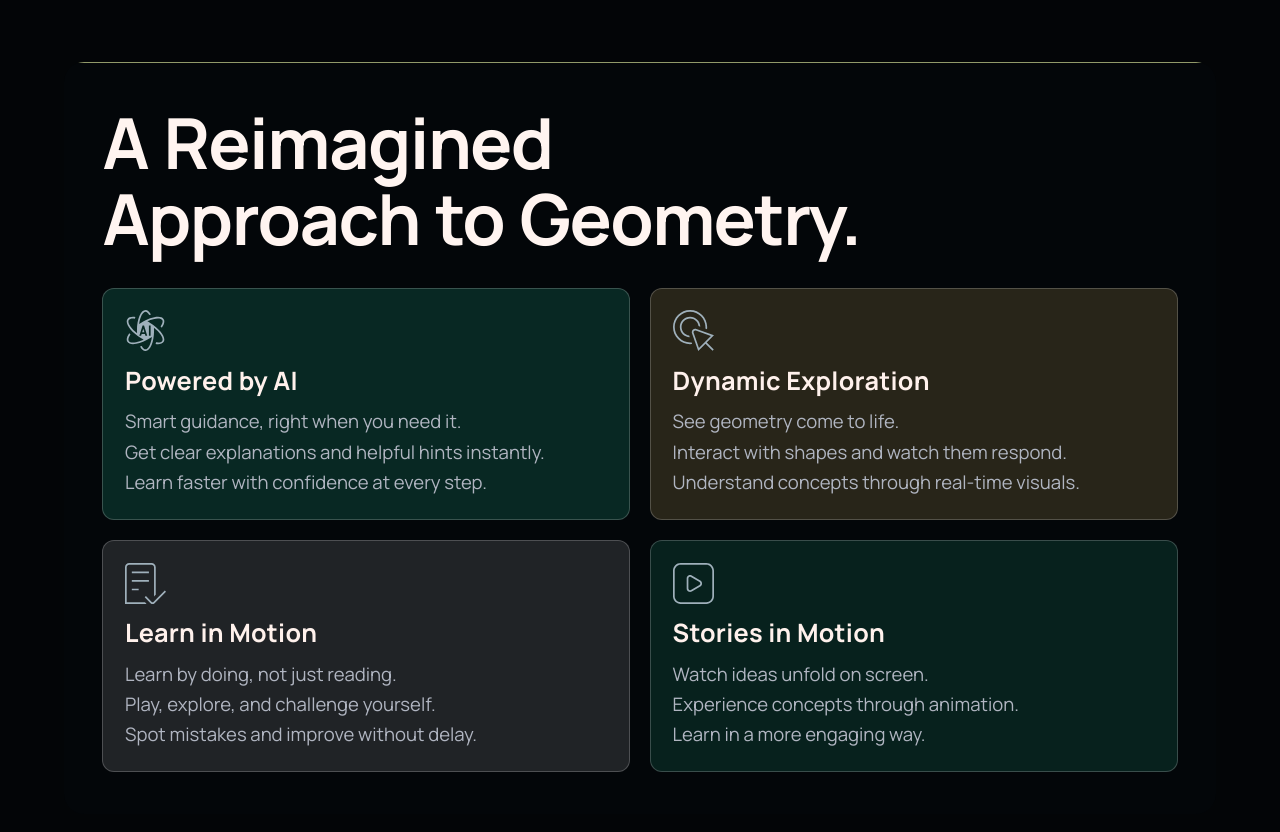
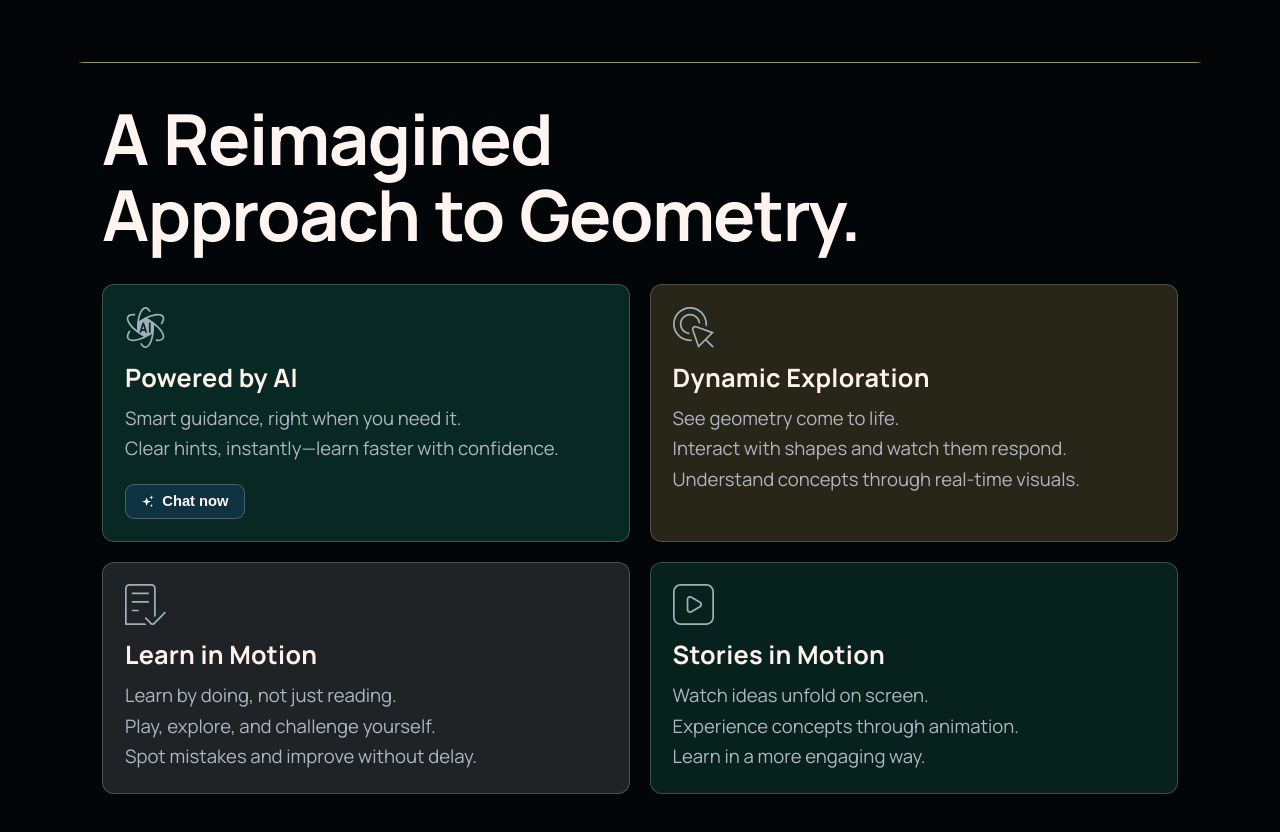
Before and after one commit to qmul-jp/ebu5315-interactive-media-design-and-production-2025-2026-25-26_ebu5315_g9, a plain HTML site: page homepage/homepage.html in a window 1280 px wide. Shown: the part 818-1650 px from the top of the page. Drawn offline with Linux system fonts and the light colour scheme.

Commit message:
v1.0.a.3.4
update feature layout

```diff
--- a/homepage/homepage.html
+++ b/homepage/homepage.html
@@ -183,25 +183,32 @@
 
       <section class="core-features" aria-labelledby="core-features-title">
         <div class="core-features-head">
-          <h2 id="core-features-title">
+          <h2 id="core-features-title" class="scroll-title-reveal">
             <span class="title-line">A Reimagined</span>
             <span class="title-line title-line-nowrap">Approach to Geometry.</span>
           </h2>
         </div>
         <div class="core-features-grid">
           <article class="core-feature-card">
-            <span class="core-feature-icon" aria-hidden="true">
+            <span class="core-feature-icon scroll-title-reveal" data-reveal-delay="40" aria-hidden="true">
               <img src="icon/ai.svg" alt="" />
             </span>
             <h3>Powered by AI</h3>
             <p>
               Smart guidance, right when you need it.<br />
-              Get clear explanations and helpful hints instantly.<br />
-              Learn faster with confidence at every step.
+              Clear hints, instantly&mdash;learn faster with confidence.
             </p>
+            <button class="core-feature-chat-btn" type="button">
+              <svg class="core-feature-chat-btn-icon" viewBox="0 0 24 24" aria-hidden="true">
+                <path
+                  d="M12 2l1.8 5.2L19 9l-5.2 1.8L12 16l-1.8-5.2L5 9l5.2-1.8L12 2zm6.5 11l.9 2.6 2.6.9-2.6.9-.9 2.6-.9-2.6-2.6-.9 2.6-.9.9-2.6zm-13 1l.7 2 2 .7-2 .7-.7 2-.7-2-2-.7 2-.7.7-2z"
+                />
+              </svg>
+              <span>Chat now</span>
+            </button>
           </article>
           <article class="core-feature-card">
-            <span class="core-feature-icon" aria-hidden="true">
+            <span class="core-feature-icon scroll-title-reveal" data-reveal-delay="80" aria-hidden="true">
               <img src="icon/interactive.svg" alt="" />
             </span>
             <h3>Dynamic Exploration</h3>
@@ -212,7 +219,7 @@
             </p>
           </article>
           <article class="core-feature-card">
-            <span class="core-feature-icon" aria-hidden="true">
+            <span class="core-feature-icon scroll-title-reveal" data-reveal-delay="120" aria-hidden="true">
               <img src="icon/test.svg" alt="" />
             </span>
             <h3>Learn in Motion</h3>
@@ -223,7 +230,7 @@
             </p>
           </article>
           <article class="core-feature-card">
-            <span class="core-feature-icon" aria-hidden="true">
+            <span class="core-feature-icon scroll-title-reveal" data-reveal-delay="160" aria-hidden="true">
               <img src="icon/video.svg" alt="" />
             </span>
             <h3>Stories in Motion</h3>
--- a/homepage/script.js
+++ b/homepage/script.js
@@ -269,3 +269,54 @@
 
   requestAnimationFrame(render);
 })();
+
+(() => {
+  const titles = Array.from(document.querySelectorAll(".scroll-title-reveal"));
+  if (!titles.length) {
+    return;
+  }
+
+  const reduceMotion = window.matchMedia(
+    "(prefers-reduced-motion: reduce)"
+  ).matches;
+
+  const reveal = (el) => {
+    el.classList.add("is-visible");
+  };
+
+  if (reduceMotion || !("IntersectionObserver" in window)) {
+    titles.forEach(reveal);
+    return;
+  }
+
+  titles.forEach((title, index) => {
+    const customDelay = Number.parseInt(
+      title.getAttribute("data-reveal-delay") || "",
+      10
+    );
+    const delay = Number.isFinite(customDelay) ? customDelay : index * 45;
+    title.style.setProperty("--reveal-delay", `${delay}ms`);
+  });
+
+  const observer = new IntersectionObserver(
+    (entries) => {
+      entries.forEach((entry) => {
+        if (entry.isIntersecting) {
+          reveal(entry.target);
+        } else {
+          entry.target.classList.remove("is-visible");
+        }
+      });
+    },
+    {
+      threshold: 0.3,
+      rootMargin: "0px 0px -8% 0px",
+    }
+  );
+
+  requestAnimationFrame(() => {
+    requestAnimationFrame(() => {
+      titles.forEach((title) => observer.observe(title));
+    });
+  });
+})();
--- a/homepage/styles.css
+++ b/homepage/styles.css
@@ -237,6 +237,24 @@
   text-wrap: balance;
 }
 
+.scroll-title-reveal {
+  opacity: 0;
+  transform: translate3d(0, 24px, 0) scale(0.988);
+  filter: blur(7px);
+  transition:
+    opacity 560ms cubic-bezier(0.22, 1, 0.36, 1),
+    transform 620ms cubic-bezier(0.22, 1, 0.36, 1),
+    filter 620ms cubic-bezier(0.22, 1, 0.36, 1);
+  will-change: opacity, transform, filter;
+}
+
+.scroll-title-reveal.is-visible {
+  opacity: 1;
+  transform: translate3d(0, 0, 0) scale(1);
+  filter: blur(0);
+  transition-delay: var(--reveal-delay, 0ms);
+}
+
 .hero-intro {
   margin: 0;
   max-width: 64ch;
@@ -407,6 +425,44 @@
   color: color-mix(in oklch, var(--muted) 87%, white);
   font-size: clamp(1.08rem, 1.45vw, 1.28rem);
   line-height: 1.64;
+}
+
+.core-feature-chat-btn {
+  margin-top: 1.25rem;
+  display: inline-flex;
+  align-items: center;
+  justify-content: center;
+  gap: 0.38rem;
+  min-height: 2.2rem;
+  padding: 0.4rem 0.95rem;
+  border-radius: 9px;
+  border: 1px solid color-mix(in oklch, white 24%, transparent);
+  background: color-mix(in oklch, var(--accent) 28%, var(--panel));
+  color: color-mix(in oklch, white 92%, var(--accent) 8%);
+  font-size: 0.92rem;
+  font-weight: 700;
+  cursor: pointer;
+  transition:
+    background-color 220ms ease,
+    border-color 220ms ease,
+    transform 220ms ease;
+}
+
+.core-feature-chat-btn:hover,
+.core-feature-chat-btn:focus-visible {
+  border-color: color-mix(in oklch, white 42%, transparent);
+  background: color-mix(in oklch, var(--accent-alt) 34%, var(--panel));
+  transform: translateY(-1px);
+  outline: none;
+}
+
+.core-feature-chat-btn-icon {
+  width: 0.94rem;
+  height: 0.94rem;
+  fill: currentColor;
+  transform: rotate(-90deg);
+  transform-origin: center;
+  flex: 0 0 auto;
 }
 
 .core-feature-card:nth-child(1) {
@@ -839,3 +895,12 @@
     white-space: normal;
   }
 }
+
+@media (prefers-reduced-motion: reduce) {
+  .scroll-title-reveal {
+    opacity: 1;
+    transform: none;
+    filter: none;
+    transition: none;
+  }
+}
```
Also changed, not shown: homepage/icon/sparkles.svg (added).
